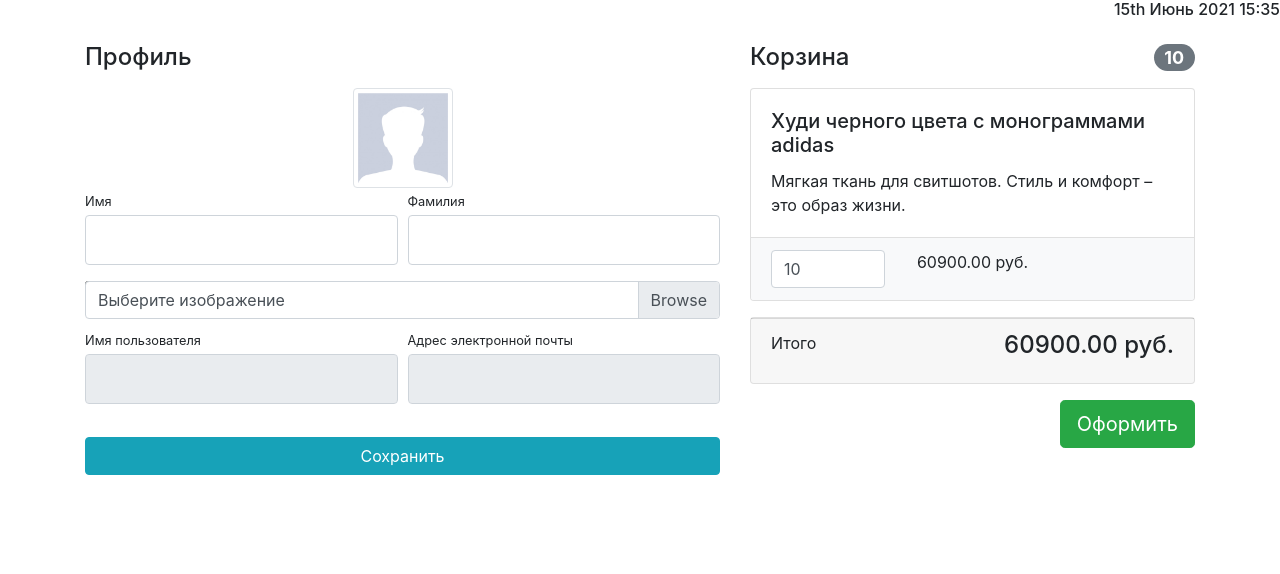
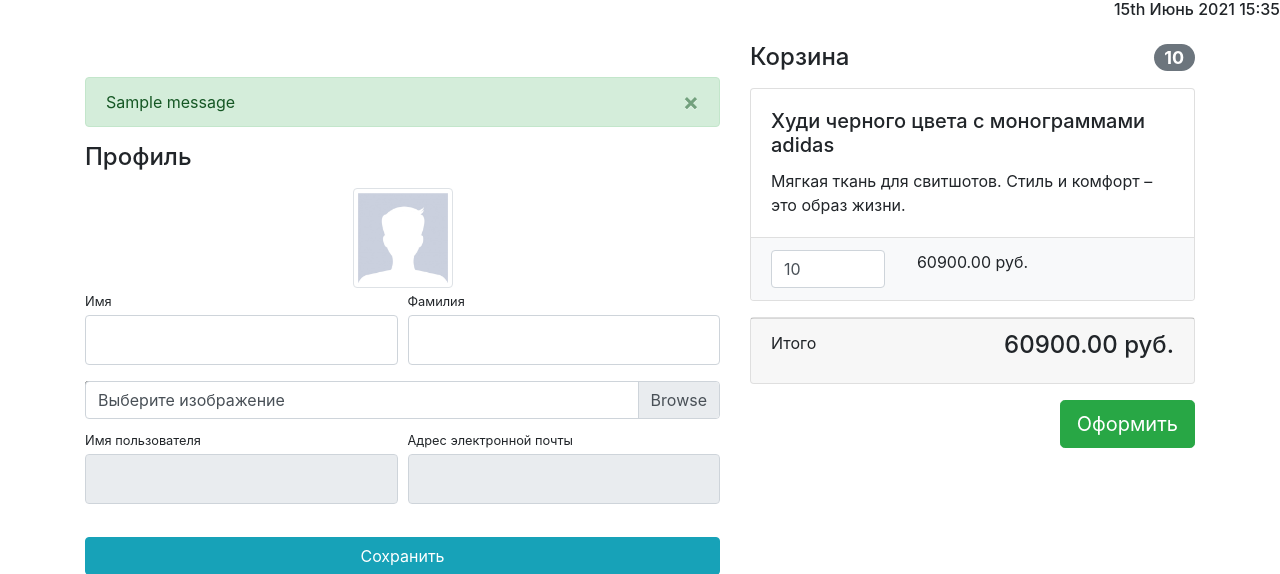
Before and after one commit to zukapa/BaseDjango, a Django app: template users/templates/users/profile.html in a window 1280 px wide. Shown: the part 56-630 px from the top of the page. Run offline with Django 3.2, Linux system fonts and the light colour scheme; data comes from the database, SQL or seed files in the repository; tables that the repository leaves empty hold one stand-in row (values such as "Sample post"); the template is opened without the code that fills it: values that come from a table or form of the project are taken from there, most other values are stand-ins (such as "Sample title", 1, 10 or a date in 2020); one stand-in notice (Sample message) is shown; some libraries are stand-ins or nearby versions.

Commit message:
added message about  successful action

```diff
--- a/users/templates/users/profile.html
+++ b/users/templates/users/profile.html
@@ -8,6 +8,16 @@
     <div class="container">
         <div class="row">
             <div class="col-lg-7">
+                {% if messages %}
+                    <div class="alert alert-success alert-dismissible fade show" role="alert" style="margin-top: 50px;">
+                        {% for message in messages %}
+                            {{ message }}
+                        {% endfor %}
+                        <button type="button" class="close" data-dismiss="alert" aria-label="Close">
+                            <span aria-hidden="true">&times;</span>
+                        </button>
+                    </div>
+                {% endif %}
                 <h4 class="mt-3 mb-3">Профиль</h4>
                 <div class="col-lg-12 text-center">
                     <img width="100" height="100"
--- a/users/views.py
+++ b/users/views.py
@@ -41,6 +41,7 @@ def profile(request):
         form = UserProfileForm(data=request.POST, files=request.FILES, instance=user)
         if form.is_valid():
             form.save()
+            messages.success(request, 'Изменения сохранены!')
             return HttpResponseRedirect(reverse('users:profile'))
     else:
         form = UserProfileForm(instance=user)
```
